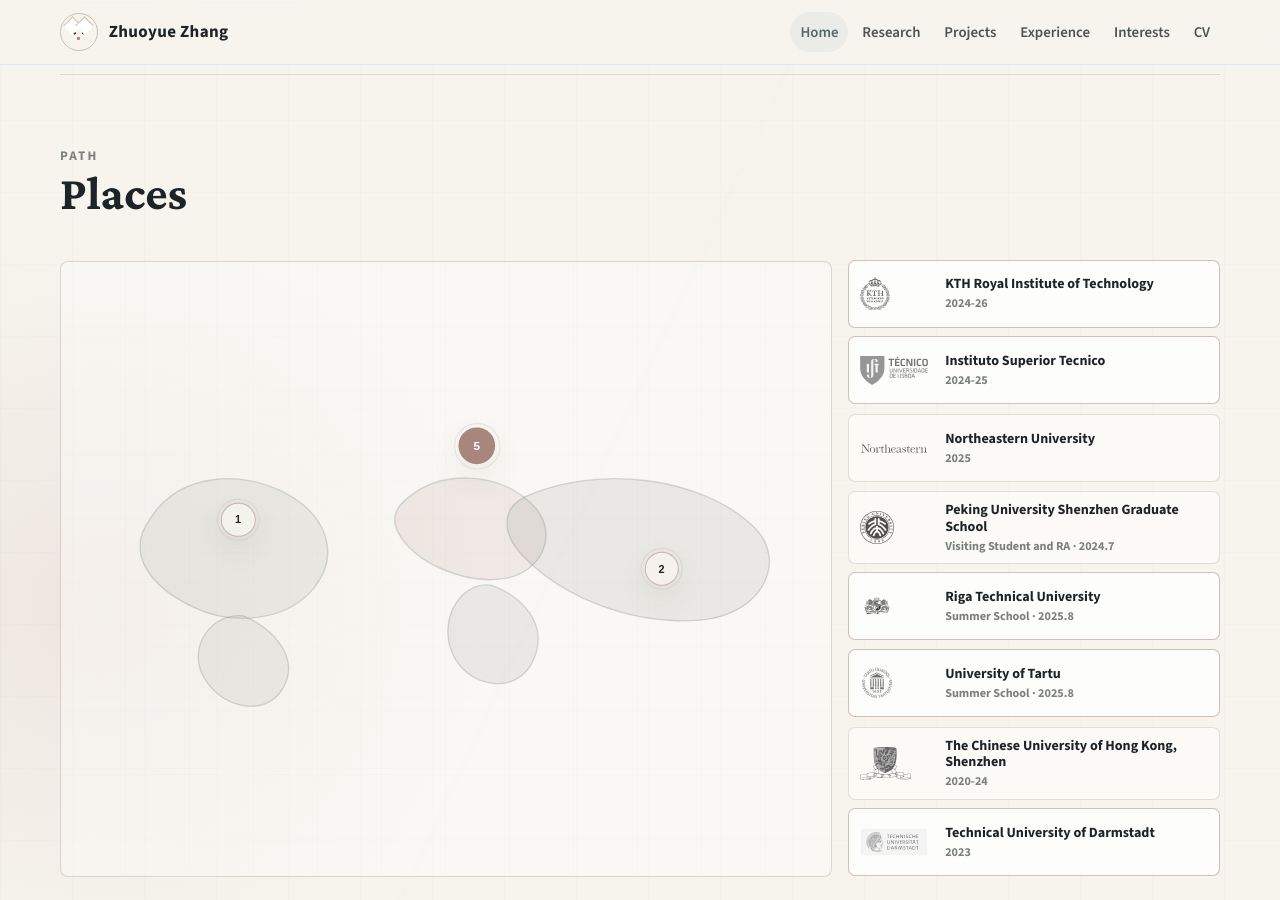
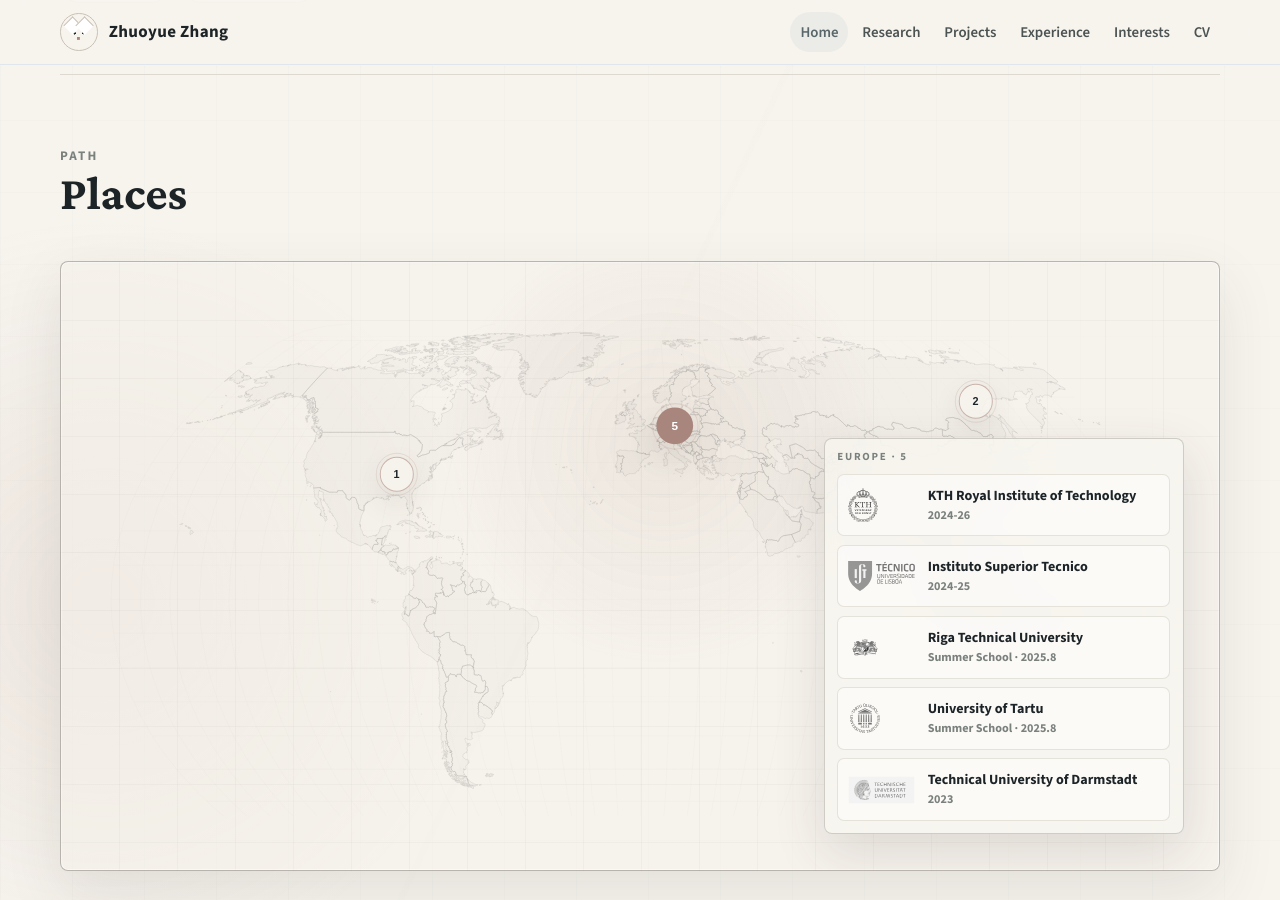
Before and after one commit to yayayida/yayayida.github.io, a Jekyll site: the page built from index.md, in a window 1280 px wide and 900 px high, scrolled down 1752 px. Built offline with Jekyll 4.4.1, drawn with Linux system fonts in a browser that asks for light colours.

Commit message:
Refine academic map design

```diff
--- a/assets/site.js
+++ b/assets/site.js
@@ -30,7 +30,11 @@ const journeyCards = document.querySelectorAll("[data-place-card]");
 
 if (journeyPins.length && journeyCards.length) {
   const setActivePlace = (place) => {
-    journeyPins.forEach((pin) => pin.classList.toggle("is-active", pin.dataset.place === place));
+    journeyPins.forEach((pin) => {
+      const isActive = pin.dataset.place === place;
+      pin.classList.toggle("is-active", isActive);
+      pin.setAttribute("aria-pressed", String(isActive));
+    });
     journeyCards.forEach((card) => card.classList.toggle("is-active", card.dataset.placeCard === place));
   };
 
@@ -48,7 +52,7 @@ if (journeyPins.length && journeyCards.length) {
   setActivePlace("europe");
 }
 
-const revealItems = document.querySelectorAll(".card, .research-card, .project-card, .feature-card, .timeline-item, .note-card, .city, .journey-card");
+const revealItems = document.querySelectorAll(".card, .research-card, .project-card, .feature-card, .timeline-item, .note-card, .city");
 
 if ("IntersectionObserver" in window) {
   revealItems.forEach((item) => item.classList.add("reveal"));
--- a/assets/style.css
+++ b/assets/style.css
@@ -784,56 +784,35 @@ h3 {
 }
 
 .journey-map {
-  display: grid;
-  grid-template-columns: minmax(0, 1.35fr) minmax(280px, .65fr);
-  gap: 1rem;
-  align-items: stretch;
+  display: block;
 }
 
 .map-stage {
   position: relative;
-  min-height: 520px;
+  min-height: 610px;
   overflow: hidden;
-  border: 1px solid rgba(200, 192, 180, .62);
+  border: 1px solid rgba(88, 79, 78, .38);
   border-radius: 8px;
   background:
-    linear-gradient(90deg, rgba(89, 102, 106, .018) 1px, transparent 1px),
-    linear-gradient(180deg, rgba(89, 102, 106, .016) 1px, transparent 1px),
-    rgba(255, 255, 255, .36);
-  background-size: 64px 64px;
+    linear-gradient(90deg, rgba(64, 68, 68, .038) 1px, transparent 1px),
+    linear-gradient(180deg, rgba(64, 68, 68, .034) 1px, transparent 1px),
+    radial-gradient(circle at 52% 30%, rgba(169, 134, 125, .12), transparent 30%),
+    rgba(244, 241, 234, .56);
+  background-size: 58px 58px, 58px 58px, auto, auto;
+  box-shadow:
+    inset 0 0 0 1px rgba(255, 255, 255, .52),
+    0 22px 58px rgba(63, 56, 52, .1);
 }
 
-.world-map-image,
-.continent-map {
+.academic-map-image {
   position: absolute;
-  inset: 4% 3%;
-  width: 94%;
-  height: 92%;
-}
-
-.world-map-image {
+  inset: 5% 2.5%;
+  width: 95%;
+  height: 88%;
   object-fit: contain;
-  opacity: .32;
+  opacity: .58;
+  filter: grayscale(1) saturate(.35) contrast(1.08);
   mix-blend-mode: multiply;
-}
-
-.continent-map {
-  overflow: visible;
-}
-
-.continent {
-  fill: rgba(155, 168, 157, .17);
-  stroke: rgba(115, 128, 125, .28);
-  stroke-width: 1.4;
-  vector-effect: non-scaling-stroke;
-}
-
-.continent--europe {
-  fill: rgba(169, 134, 125, .14);
-}
-
-.continent--asia {
-  fill: rgba(142, 151, 146, .16);
 }
 
 .journey-pin {
@@ -853,6 +832,7 @@ h3 {
   cursor: pointer;
   transform: translate(-50%, -50%);
   transition: transform .18s ease, background .18s ease, border-color .18s ease;
+  z-index: 3;
 }
 
 .journey-pin::after {
@@ -880,22 +860,53 @@ h3 {
   transform: translate(-50%, -50%) scale(1.08);
 }
 
-.journey-list {
+.journey-panel {
+  position: absolute;
+  right: clamp(1rem, 3vw, 2.2rem);
+  bottom: clamp(1rem, 3vw, 2.2rem);
   display: grid;
+  width: min(360px, calc(100% - 2rem));
+  min-height: 260px;
+  padding: .78rem;
+  border: 1px solid rgba(103, 99, 91, .28);
+  border-radius: 8px;
+  background: rgba(248, 246, 240, .76);
+  box-shadow: 0 18px 52px rgba(73, 66, 56, .14);
+  backdrop-filter: blur(16px);
+  z-index: 4;
+}
+
+.journey-region {
+  display: none;
   gap: .55rem;
+}
+
+.journey-region.is-active {
+  display: grid;
+}
+
+.journey-region__label {
+  display: block;
+  margin-bottom: .15rem;
+  color: var(--muted);
+  font-size: .68rem;
+  font-weight: 800;
+  letter-spacing: .16em;
+  line-height: 1;
+  text-transform: uppercase;
 }
 
 .journey-card {
   display: grid;
-  grid-template-columns: 4.5rem minmax(0, 1fr);
-  gap: .8rem;
+  grid-template-columns: 4.25rem minmax(0, 1fr);
+  gap: .72rem;
   align-items: center;
-  min-height: 4.25rem;
-  padding: .65rem .7rem;
-  border: 1px solid rgba(221, 217, 208, .86);
+  min-height: 3.9rem;
+  padding: .58rem .62rem;
+  border: 1px solid rgba(221, 217, 208, .74);
   border-radius: 7px;
-  background: rgba(255, 255, 255, .54);
-  transition: border-color .18s ease, background .18s ease, transform .18s ease;
+  background: rgba(255, 255, 255, .48);
+  transition: border-color .18s ease, background .18s ease;
 }
 
 .journey-card img {
@@ -930,7 +941,6 @@ h3 {
 .journey-card:hover {
   border-color: rgba(169, 134, 125, .52);
   background: rgba(255, 255, 255, .76);
-  transform: translateY(-1px);
 }
 
 .article-page {
@@ -1075,17 +1085,22 @@ h3 {
     grid-template-columns: 1fr;
   }
 
-  .journey-map {
-    grid-template-columns: 1fr;
-    gap: .65rem;
+  .map-stage {
+    min-height: 620px;
   }
 
-  .map-stage {
-    min-height: 360px;
+  .academic-map-image {
+    inset: 3% 2%;
+    width: 96%;
+    height: 70%;
   }
 
-  .journey-list {
-    grid-template-columns: 1fr;
+  .journey-panel {
+    right: 1rem;
+    bottom: 1rem;
+    left: auto;
+    width: min(360px, calc(100% - 2rem));
+    min-height: 250px;
   }
 }
 
@@ -1162,7 +1177,13 @@ h3 {
   }
 
   .map-stage {
-    min-height: 230px;
+    min-height: 650px;
+  }
+
+  .academic-map-image {
+    inset: 1.2rem .7rem auto;
+    width: calc(100% - 1.4rem);
+    height: 360px;
   }
 
   .journey-pin {
@@ -1174,8 +1195,18 @@ h3 {
     font-size: .48rem;
   }
 
-  .journey-list {
-    grid-template-columns: 1fr;
+  .journey-panel {
+    right: .72rem;
+    bottom: .72rem;
+    left: .72rem;
+    width: auto;
+    padding: .65rem;
+  }
+
+  .journey-card {
+    grid-template-columns: 3.75rem minmax(0, 1fr);
+    gap: .62rem;
+    padding: .52rem;
   }
 
   .profile-notes {
--- a/index.md
+++ b/index.md
@@ -90,52 +90,57 @@ description: "MSc student at KTH working on urban mobility, geographic modeling,
     </div>
   </div>
   <div class="journey-map" aria-label="Academic path map">
-    <div class="map-stage" aria-label="Continents with academic regions">
-      <svg class="continent-map" viewBox="0 0 1000 430" role="img" aria-label="Continents map showing North America, Europe, and Asia">
-        <path class="continent continent--america" d="M92 145 C132 82, 219 78, 279 111 C336 142, 354 196, 318 241 C281 287, 207 295, 151 268 C94 241, 55 195, 92 145 Z" />
-        <path class="continent continent--america" d="M220 280 C261 297, 299 338, 275 380 C250 423, 185 407, 163 360 C145 321, 176 276, 220 280 Z" />
-        <path class="continent continent--europe" d="M450 115 C496 78, 572 82, 617 124 C660 164, 633 222, 578 229 C523 236, 456 206, 434 165 C424 146, 430 129, 450 115 Z" />
-        <path class="continent continent--asia" d="M608 116 C710 70, 854 88, 925 157 C974 204, 936 279, 852 286 C755 294, 660 253, 607 198 C576 166, 577 132, 608 116 Z" />
-        <path class="continent continent--asia" d="M563 238 C605 253, 641 291, 622 338 C601 394, 522 380, 506 324 C492 280, 523 231, 563 238 Z" />
-      </svg>
-      <button class="journey-pin" data-place="america" style="--x: 23%; --y: 42%;" aria-label="North America"><span>1</span></button>
-      <button class="journey-pin" data-place="europe" style="--x: 54%; --y: 30%;" aria-label="Europe"><span>5</span></button>
-      <button class="journey-pin" data-place="asia" style="--x: 78%; --y: 50%;" aria-label="Asia"><span>2</span></button>
-    </div>
+    <div class="map-stage" aria-label="Linework map with academic regions">
+      <img class="academic-map-image" src="{{ '/assets/academic-regions-map.svg' | relative_url }}" alt="Americas, Europe, and Asia linework map">
+      <button class="journey-pin" data-place="america" style="--x: 29%; --y: 35%;" aria-label="North America"><span>1</span></button>
+      <button class="journey-pin" data-place="europe" style="--x: 53%; --y: 27%;" aria-label="Europe"><span>5</span></button>
+      <button class="journey-pin" data-place="asia" style="--x: 79%; --y: 23%;" aria-label="Asia"><span>2</span></button>
 
-    <div class="journey-list" aria-label="School timeline">
-      <article class="journey-card" data-place-card="europe">
-        <img src="{{ '/assets/logos/kth.svg' | relative_url }}" alt="KTH Royal Institute of Technology logo">
-        <div><strong>KTH Royal Institute of Technology</strong><span>2024-26</span></div>
-      </article>
-      <article class="journey-card" data-place-card="europe">
-        <img src="{{ '/assets/logos/ist.svg' | relative_url }}" alt="Instituto Superior Tecnico logo">
-        <div><strong>Instituto Superior Tecnico</strong><span>2024-25</span></div>
-      </article>
-      <article class="journey-card" data-place-card="america">
-        <img src="{{ '/assets/logos/northeastern.svg' | relative_url }}" alt="Northeastern University logo">
-        <div><strong>Northeastern University</strong><span>2025</span></div>
-      </article>
-      <article class="journey-card" data-place-card="asia">
-        <img src="{{ '/assets/logos/pku.svg' | relative_url }}" alt="Peking University logo">
-        <div><strong>Peking University Shenzhen Graduate School</strong><span>Visiting Student and RA · 2024.7</span></div>
-      </article>
-      <article class="journey-card" data-place-card="europe">
-        <img src="{{ '/assets/logos/rtu.svg' | relative_url }}" alt="Riga Technical University logo">
-        <div><strong>Riga Technical University</strong><span>Summer School · 2025.8</span></div>
-      </article>
-      <article class="journey-card" data-place-card="europe">
-        <img src="{{ '/assets/logos/tartu.svg' | relative_url }}" alt="University of Tartu logo">
-        <div><strong>University of Tartu</strong><span>Summer School · 2025.8</span></div>
-      </article>
-      <article class="journey-card" data-place-card="asia">
-        <img src="{{ '/assets/logos/cuhk.svg' | relative_url }}" alt="The Chinese University of Hong Kong, Shenzhen logo">
-        <div><strong>The Chinese University of Hong Kong, Shenzhen</strong><span>2020-24</span></div>
-      </article>
-      <article class="journey-card" data-place-card="europe">
-        <img src="{{ '/assets/logos/tu-darmstadt.svg' | relative_url }}" alt="Technical University of Darmstadt logo">
-        <div><strong>Technical University of Darmstadt</strong><span>2023</span></div>
-      </article>
+      <div class="journey-panel" aria-label="School timeline">
+        <div class="journey-region" data-place-card="europe">
+          <span class="journey-region__label">Europe · 5</span>
+          <article class="journey-card">
+            <img src="{{ '/assets/logos/kth.svg' | relative_url }}" alt="KTH Royal Institute of Technology logo">
+            <div><strong>KTH Royal Institute of Technology</strong><span>2024-26</span></div>
+          </article>
+          <article class="journey-card">
+            <img src="{{ '/assets/logos/ist.svg' | relative_url }}" alt="Instituto Superior Tecnico logo">
+            <div><strong>Instituto Superior Tecnico</strong><span>2024-25</span></div>
+          </article>
+          <article class="journey-card">
+            <img src="{{ '/assets/logos/rtu.svg' | relative_url }}" alt="Riga Technical University logo">
+            <div><strong>Riga Technical University</strong><span>Summer School · 2025.8</span></div>
+          </article>
+          <article class="journey-card">
+            <img src="{{ '/assets/logos/tartu.svg' | relative_url }}" alt="University of Tartu logo">
+            <div><strong>University of Tartu</strong><span>Summer School · 2025.8</span></div>
+          </article>
+          <article class="journey-card">
+            <img src="{{ '/assets/logos/tu-darmstadt.svg' | relative_url }}" alt="Technical University of Darmstadt logo">
+            <div><strong>Technical University of Darmstadt</strong><span>2023</span></div>
+          </article>
+        </div>
+
+        <div class="journey-region" data-place-card="america">
+          <span class="journey-region__label">North America · 1</span>
+          <article class="journey-card">
+            <img src="{{ '/assets/logos/northeastern.svg' | relative_url }}" alt="Northeastern University logo">
+            <div><strong>Northeastern University</strong><span>2025</span></div>
+          </article>
+        </div>
+
+        <div class="journey-region" data-place-card="asia">
+          <span class="journey-region__label">Asia · 2</span>
+          <article class="journey-card">
+            <img src="{{ '/assets/logos/cuhk.svg' | relative_url }}" alt="The Chinese University of Hong Kong, Shenzhen logo">
+            <div><strong>The Chinese University of Hong Kong, Shenzhen</strong><span>2020-24</span></div>
+          </article>
+          <article class="journey-card">
+            <img src="{{ '/assets/logos/pku.svg' | relative_url }}" alt="Peking University logo">
+            <div><strong>Peking University Shenzhen Graduate School</strong><span>Visiting Student and RA · 2024.7</span></div>
+          </article>
+        </div>
+      </div>
     </div>
   </div>
 </section>
```
Also changed, not shown: assets/academic-regions-map.svg (added), assets/world-map.svg (deleted).
